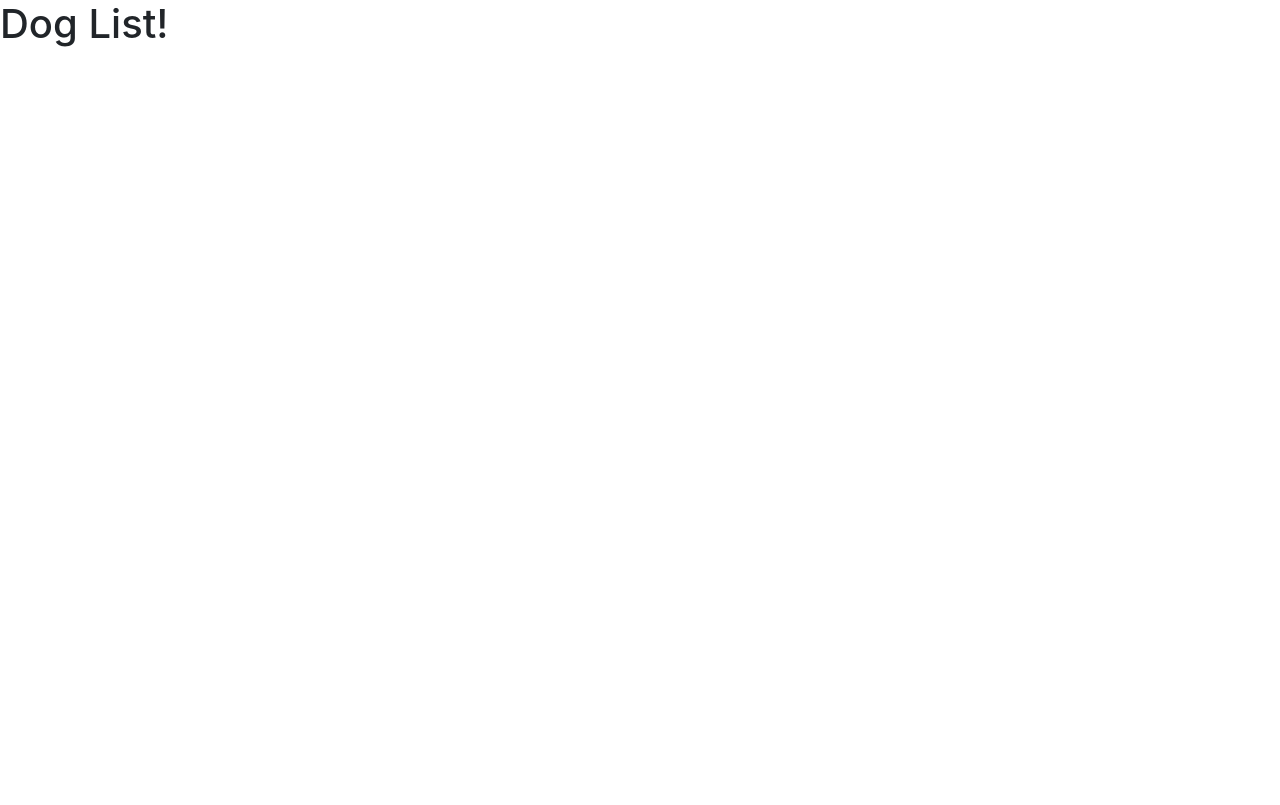
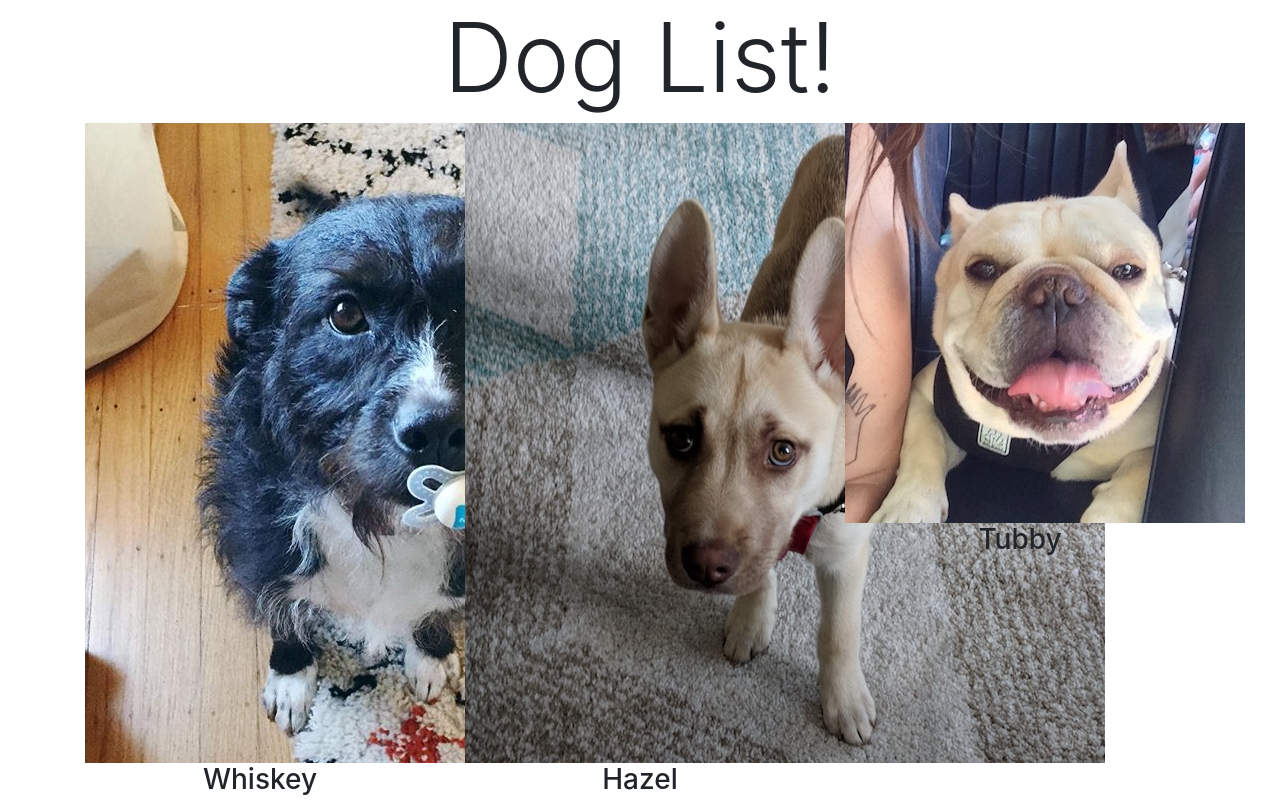
Before and after one commit to lowtrey/react-dog-finder, a React (Create React App) app: page /dogs in a window 1280 px wide. Built offline with nearby package versions, Linux system fonts and the light colour scheme.

Commit message:
Render dog divs using map method inside DogList component

```diff
--- a/src/DogList.js
+++ b/src/DogList.js
@@ -3,8 +3,18 @@ import React from 'react';
 class DogList extends React.Component {
   render() {
     return (
-      <div>
-        <h1>Dog List!</h1>
+      <div className='DogList'>
+        <h1 className='display-1 text-center'>Dog List!</h1>
+        <div className='container'>
+          <div className='row'>
+            {this.props.dogs.map(d => (
+              <div className='col-4 text-center' key={d.name}>
+                <img src={d.src} alt={d.name} />
+                <h3>{d.name}</h3>
+              </div>
+            ))}
+          </div>
+        </div>
       </div>
     );
   }
```
